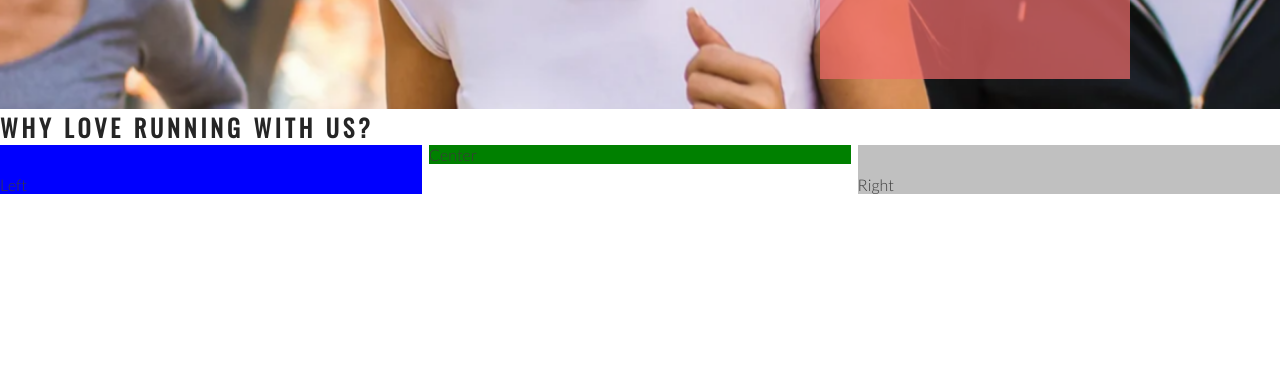
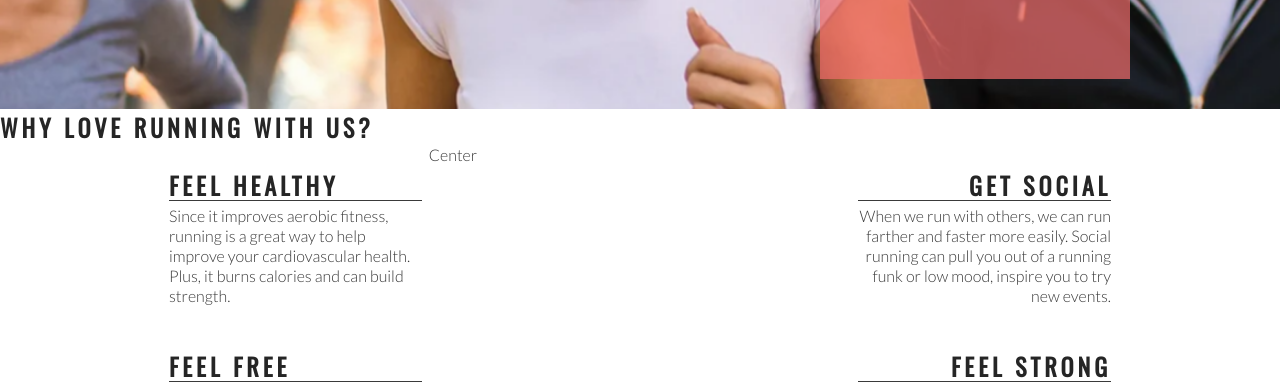
Before and after one commit to seniormr/Love-running, a plain HTML site: page index.html in a window 1280 px wide. Shown: the part 566-952 px from the top of the page. Drawn offline with nearby package versions, Linux system fonts and the light colour scheme; files whose address does not match are found by name.

Commit message:
Add right about section content and style

```diff
--- a/assets/css/style.css
+++ b/assets/css/style.css
@@ -122,18 +122,45 @@ h1, h2 {
     padding-top: 30px;
     width: 33%;
     float: left;
-    background-color: blue;
 }
 
 #right-about {
     padding-top: 30px;
     width: 33%;
     float: right;
-    background-color: silver;
 }
 
 #center-about {
     width: 33%;
     margin: 0 auto;
-    background-color: green;
 }
+
+hr {
+    border-top: 1px solid #3a3a3a;
+    width: 100%;
+    margin: 5px 0;
+}
+
+.left-about-heading {
+    width: 60%;
+    float: right;
+    line-height: 20px;
+    clear: both;
+    margin-bottom: 50px;
+}
+
+.right-about-heading {
+    width: 60%;
+    float: left;
+    line-height: 20px;
+    clear: both;
+    margin-bottom: 50px;
+}
+
+.right-about-heading h2 {
+    text-align: right;
+}
+
+.right-about-heading p {
+    text-align: right;
+}
--- a/index.html
+++ b/index.html
@@ -38,9 +38,42 @@
         </div>
     </section>
     <section id="club-ethos">
-        <h1>Why Love Running With Us?</h1>
-        <div id="left-about">Left</div>
-        <div id="right-about">Right</div>
+        <h2 id="welcome">Why Love Running With Us?</h2>
+        <div id="left-about">
+            <div class="left-about-heading">
+                <h2>Feel Healthy</h2>
+                <hr>
+                <p>
+                    Since it improves aerobic fitness, running is a great way to help improve your cardiovascular
+                    health. Plus, it burns calories and can build strength.
+                </p>
+            </div>
+            <div class="left-about-heading">
+                <h2>Feel Free</h2>
+                <hr>
+                <p>
+                    Physical exercise, running included, is known to release endorphins in the brain. Endorphins make
+                    you more energetic, more awake and, yes, happier.
+                </p>
+            </div>
+        </div>
+        <div id="right-about">
+            <div class="right-about-heading">
+                <h2>Get Social</h2>
+                <hr>
+                <p>
+                    When we run with others, we can run farther and faster more easily. Social running can pull you out
+                    of a running funk or low mood, inspire you to try new events.
+                </p>
+            </div>
+            <div class="right-about-heading">
+                <h2>Feel Strong</h2>
+                <hr>
+                <p>
+                    Running strengthens your heart by pumping blood more effectively through your body.
+                </p>
+            </div>
+        </div>
         <div id="center-about">Center</div>
     </section>
     <section>
```
